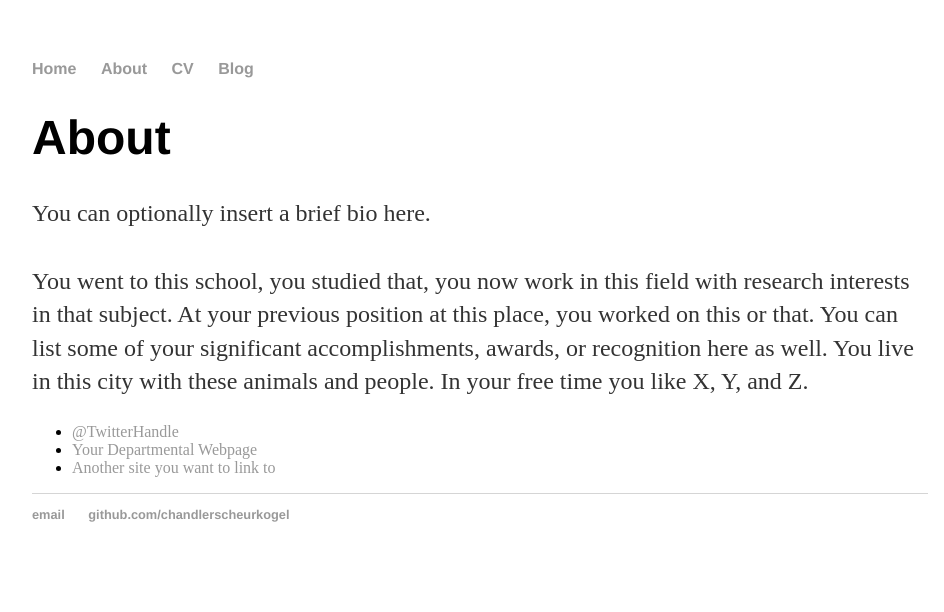
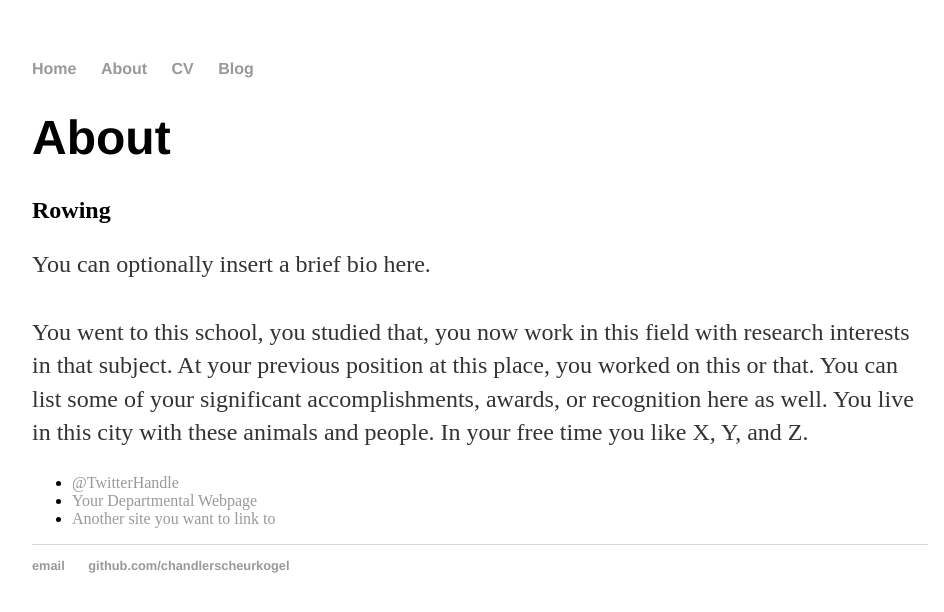
Before and after one commit to ChandlerScheurkogel/ChandlerScheurkogel.github.io, a Jekyll site: the page built from about/index.html, in a window 1280 px wide. Shown: the top 612 px of the page, without its empty margins (160-1104 px from the left). Built offline with Jekyll 4.4.1, drawn with Linux system fonts in a browser that asks for light colours.

Commit message:
Update index.html

```diff
--- a/about/index.html
+++ b/about/index.html
@@ -5,6 +5,9 @@ title: About Chandler Scheurkogel
 
 		<div class="about">
 			<h1>About</h1>
+
+			<h2>Rowing</h2>
+
 			<p>You can optionally insert a brief bio here. <BR> <BR> You went to this school, you studied that, you now work in this field with research interests in that subject. At your previous position at this place, you worked on this or that. You can list some of your significant accomplishments, awards, or recognition here as well. You live in this city with these animals and people. In your free time you like X, Y, and Z.</p>
 
 			<ul class="contacts">
```
